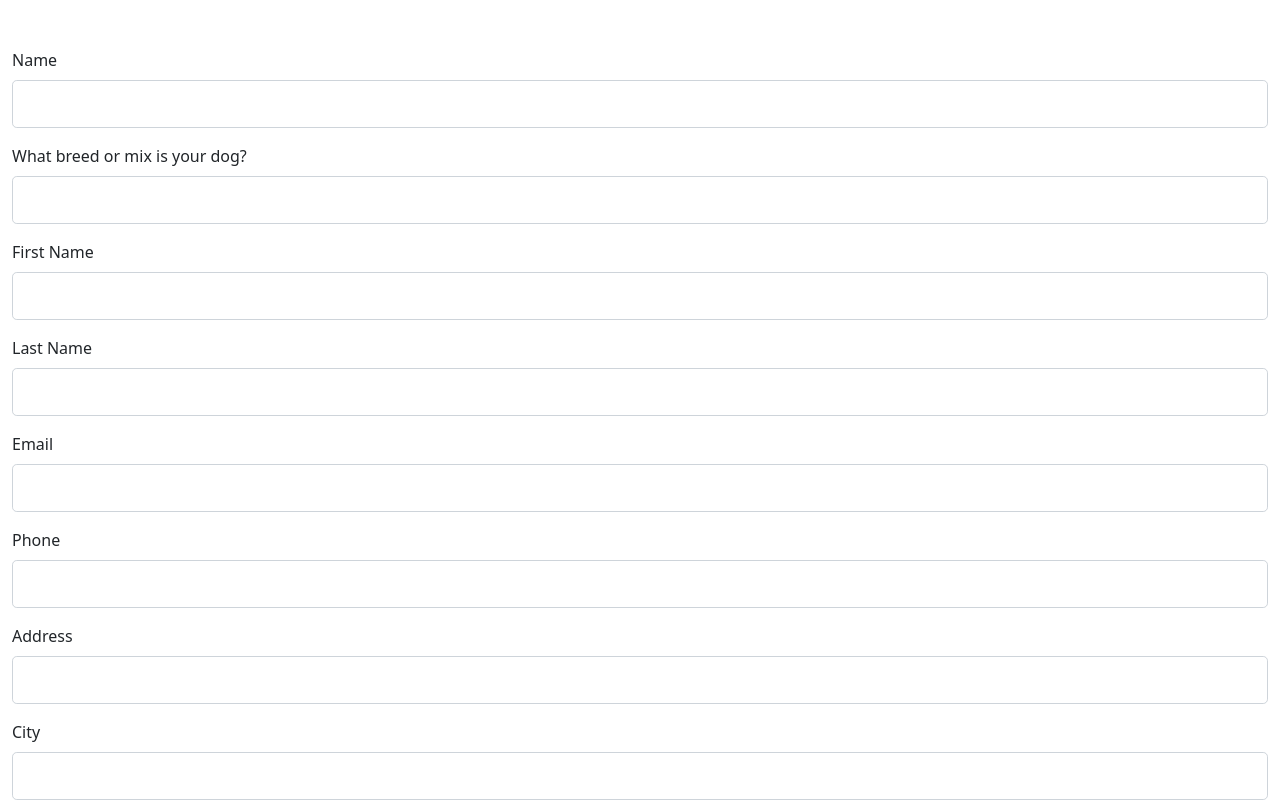
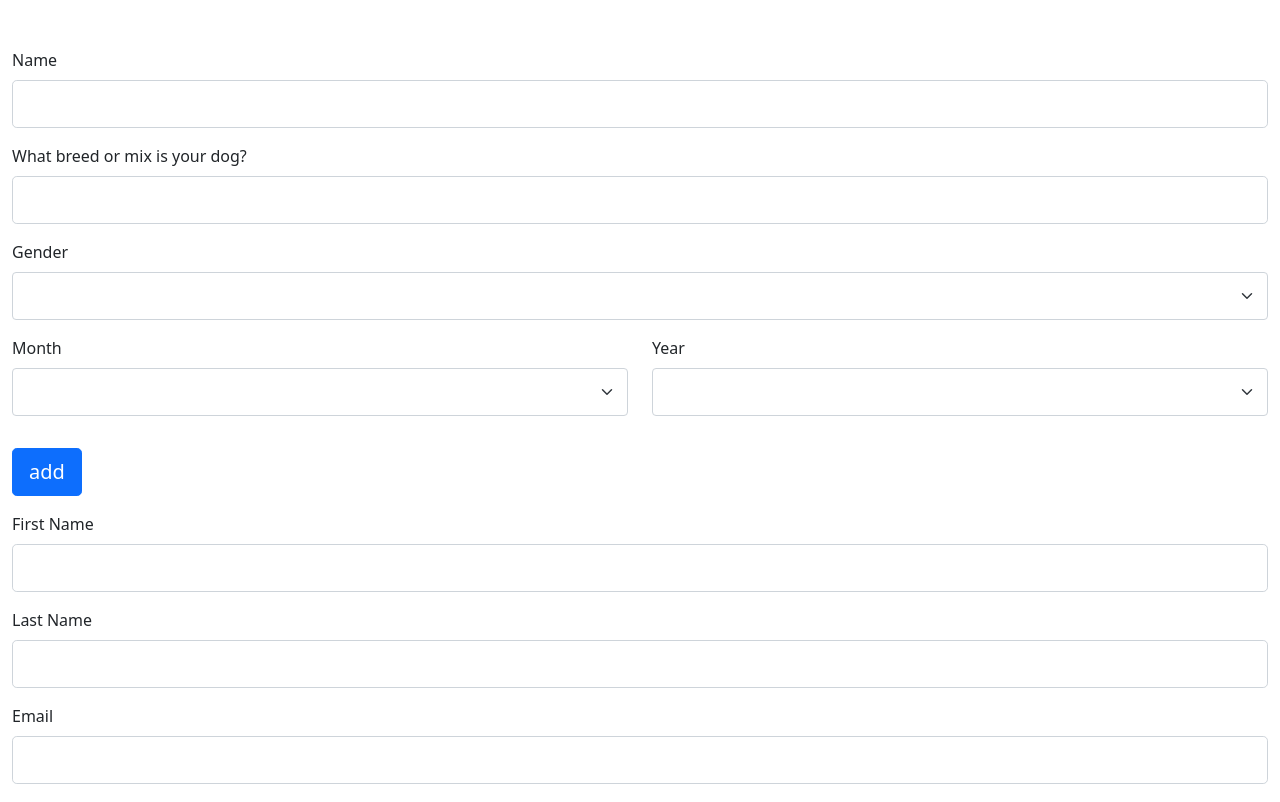
Before and after one commit to overtureweb/react-ts-contact-form-v1, a React (Create React App) app: page / in a window 1280 px wide. Shown: the top 802 px of the page. Built offline with nearby package versions, Linux system fonts and the light colour scheme.

Commit message:
Added nested inputs, here using pets

```diff
--- a/src/App.tsx
+++ b/src/App.tsx
@@ -1,13 +1,15 @@
 import React from "react";
 import "./main.scss";
-import {ErrorMessage, Field, FieldArray, Form, Formik} from "formik";
+import {Field, FieldArray, Form, Formik} from "formik";
 import * as Yup from "yup"
 import StatePicker from "./components/StatePicker";
 import DogBreedPicker from "./components/DogBreedPicker";
 import FormInput from "./components/FormInput";
+import FormSelect from "./components/FormSelect";
+import {getMonthsForDropDown, getYearsForDropDown} from "./utilities/DateUtilities";
 
 function App() {
-	const petObject = {name: "", breed: ""}
+	const petObject = {name: "", breed: "", dobMonth: "", dobYear: "", gender: "", weight: "", microchipped: ""};
 	return (
 		<Formik
 			initialValues={{
@@ -20,7 +22,6 @@ function App() {
 				state: "",
 				zip: "",
 				startDate: "",
-				dogBreed: "",
 				pets: [petObject]
 			}}
 			validationSchema={Yup.object({
@@ -46,16 +47,40 @@ function App() {
 					{({insert, remove, push}) =>
 						<>
 							{
-								values.pets.length > 0 && values.pets.map((pet, i) =>
-									<React.Fragment key={`pet-${i}`}>
+								values.pets.length > 0 && values.pets.map((pet, i, arr) =>
+									<div className="mb-3" key={`pet-${i}`}>
 										<Field name={`pets.${i}.name`}
 										       label="Name"
 										       component={FormInput}/>
 										<Field name={`pets.${i}.breed`}
 										       label="Breed"
 										       component={DogBreedPicker}/>
-									</React.Fragment>)
+										<Field name={`pets.${i}.gender`}
+										       label="Gender"
+										       component={FormSelect}
+										       selectMenuValues={["female/spayed", "male/neutered", "female", "male"]}
+										/>
+										<div className="row">
+											<Field component={FormSelect}
+											       name={`pets.${i}.dobMonth`}
+											       label="Month"
+											       selectMenuValues={getMonthsForDropDown}/>
+											<Field component={FormSelect}
+											       name={`pets.${i}.dobYear`}
+											       label="Year"
+											       selectMenuValues={getYearsForDropDown(new Date().getFullYear())}
+											/>
+										</div>
+										{i > 0 && <button className="btn btn-danger"
+										                  type="button"
+										                  onClick={() => remove(i)}>remove</button>}
+										{arr.length > 1 && <hr/>}
+									</div>)
 							}
+							<button className="d-block mb-3 btn btn-lg btn-primary"
+							        type="button"
+							        onClick={() => push(petObject)}>add
+							</button>
 						</>
 					}
 				</FieldArray>
--- a/src/components/DogBreedPicker.tsx
+++ b/src/components/DogBreedPicker.tsx
@@ -13,12 +13,12 @@ const DogBreedPicker: React.FC<FormikValues> = ({form: formik, field}) => {
 	return (
 		<div className="mb-3">
 			<label className="form-label" htmlFor={field.name}>What breed or mix is your dog?</label>
-			<input list="dog-breed-list"
+			<input list={`${field.name}-list`}
 			       id={field.name}
 			       {...formik.getFieldProps(field.name)}
 			       className={classNames("form-control form-control-lg", {"is-invalid": getIn(formik.errors, field.name) && getIn(formik.touched, field.name)})}/>
 			<ErrorMessage component="div" name={field.name} className="invalid-feedback"/>
-			<datalist id="dog-breed-list">
+			<datalist id={`${field.name}-list`}>
 				{breedOptions}
 			</datalist>
 		</div>
--- /dev/null
+++ b/src/components/FormSelect.tsx
@@ -0,0 +1,22 @@
+import React from "react";
+import {v4 as uuidv4} from "uuid";
+import classNames from "classnames";
+import {ErrorMessage, FormikValues, getIn} from "formik";
+
+interface FormSelectProps extends FormikValues{
+	selectMenuValues: string[];
+}
+
+const FormSelect: React.FC<FormSelectProps> = ({form: formik, field, label, selectMenuValues}) =>
+	<div className="mb-3 col">
+		<label className="form-label" htmlFor="state">{label}</label>
+		<select id={field.name}
+		        {...formik.getFieldProps(field.name)}
+		        className={classNames("form-select form-select-lg", {"is-invalid": getIn(formik.errors, field.name) && getIn(formik.touched, field.name)})}>
+			<option/>
+			{(selectMenuValues).map((value) => <option key={uuidv4()}>{value}</option>)}
+		</select>
+		<ErrorMessage component="div" name={field.name} className="invalid-feedback"/>
+	</div>
+
+export default FormSelect;
--- /dev/null
+++ b/src/utilities/DateUtilities.ts
@@ -0,0 +1,11 @@
+/**
+ *
+ * @param startingYear
+ * @param MAX
+ */
+export const getYearsForDropDown = (startingYear: number, MAX = 20): number[] => Array.from(Array(MAX), (v, k) => startingYear - k);
+
+/**
+ * constructs a list of short-form months
+ */
+export const getMonthsForDropDown: string[] = Array.from(Array(12), (v, k) => new Intl.DateTimeFormat('en-US', {month: "short"}).format(new Date(2021, k)));
```
Also changed, not shown: 1 other file (tests, documents, lock files or other folders).
